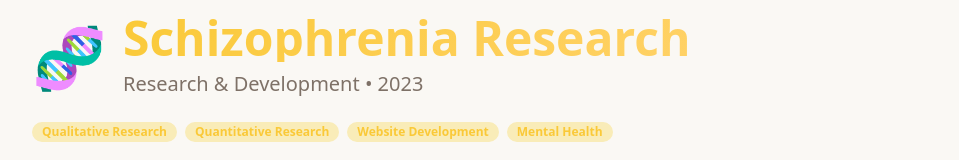
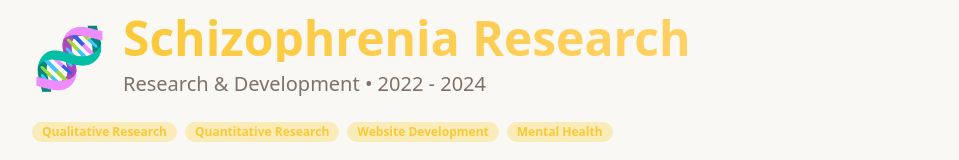
Before and after one commit to slee6390/sunny-outlook-portfolio, a React (Vite) app: page /projects/schizophrenia-research in a window 1280 px wide. Shown: the part 138-298 px from the top of the page, without its empty margins (160-1119 px from the left). Built offline with nearby package versions, Linux system fonts and the light colour scheme; the HTML template or start-up script is replaced by a standard one.

Commit message:
Code edited in Lovable Code Editor

```diff
--- a/src/pages/SchizophreniaResearch.tsx
+++ b/src/pages/SchizophreniaResearch.tsx
@@ -30,7 +30,7 @@ const SchizophreniaResearch = () => {
                   Schizophrenia Research
                 </h1>
                 <p className="text-xl text-muted-foreground mt-2">
-                  Research & Development • 2023
+                  Research & Development • 2022 - 2024
                 </p>
               </div>
             </div>
```
